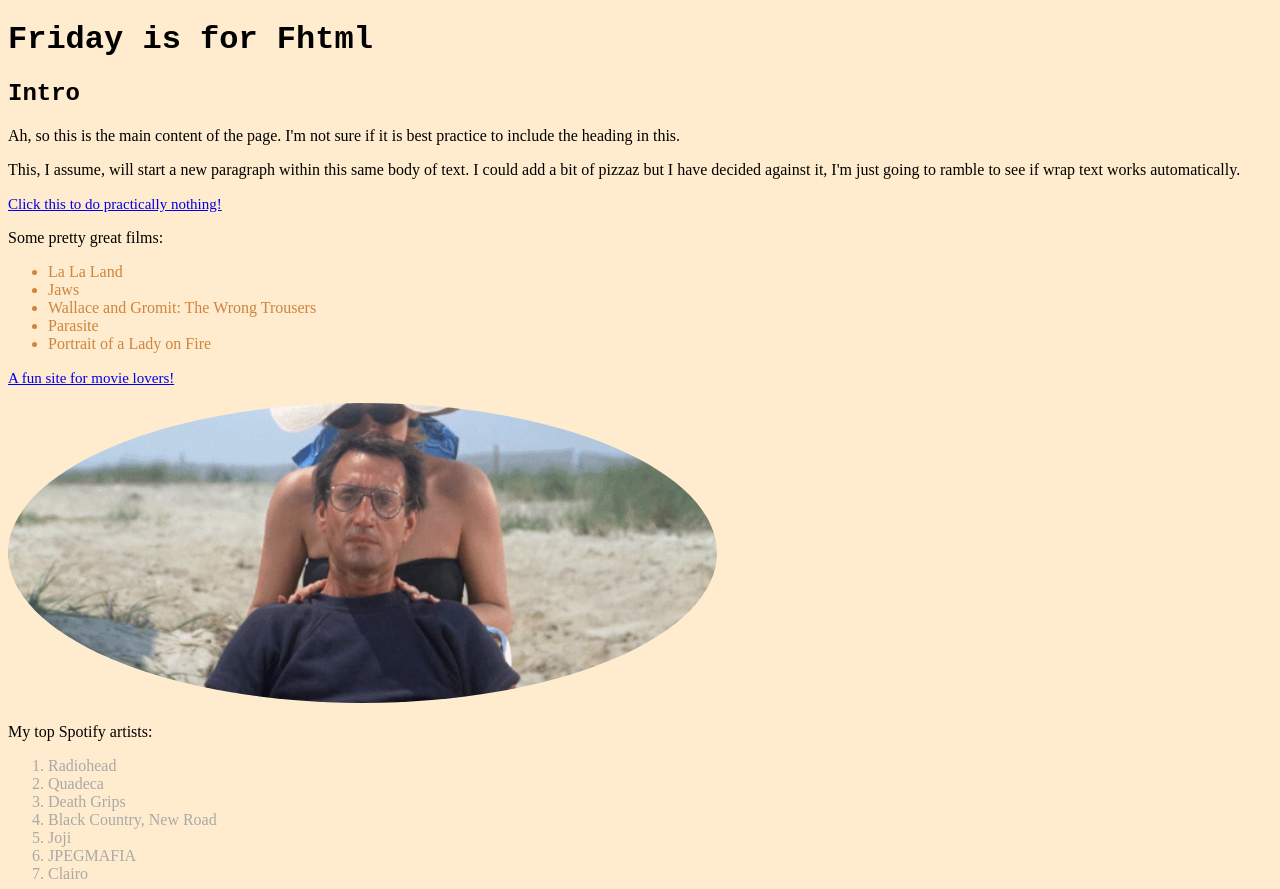
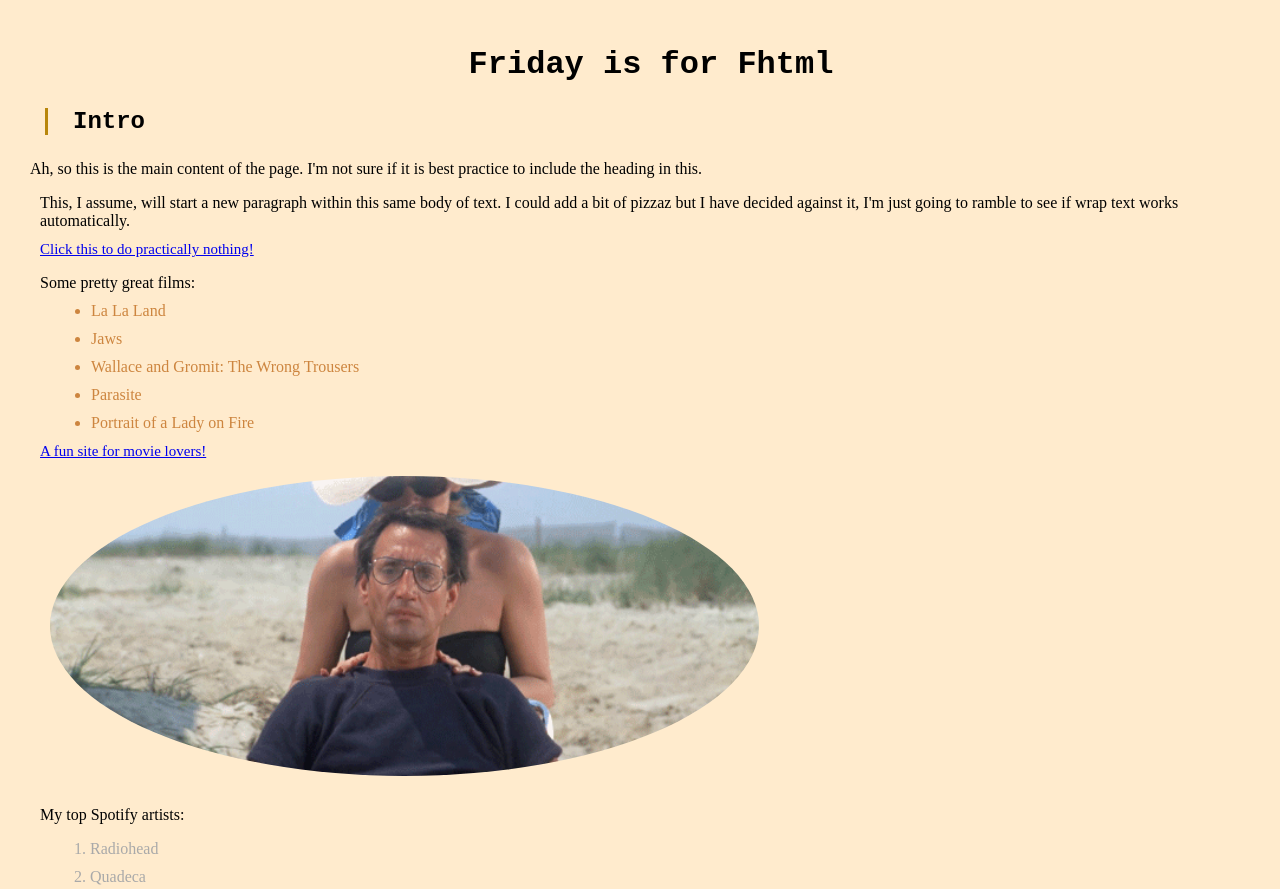
Before and after one commit to Auchendale/auchendale.github.io, a plain HTML site: page html-friday.html in a window 1280 px wide. Shown: the top 889 px of the page. Drawn offline with Linux system fonts and the light colour scheme.

Commit message:
Section 9: CSS

```diff
--- a/css-friday.css
+++ b/css-friday.css
@@ -1,5 +1,7 @@
 * {
     background-color: blanchedalmond;
+    margin-left: 10px;
+    margin-bottom: 10px;
 }
 
 #quadeca_album_cover {
@@ -8,19 +10,27 @@
 }
 #jaws_push_pull {
     border-radius: 50%;
-    height: 300px
+    height: 300px;
 }
 h1{
     font-family: 'Courier New', Courier, monospace;
+    padding-top: 25px;
+    text-align: center;
 }
 h2{
     font-family: 'Courier New', Courier, monospace;
+    margin: 25px;
+    padding-left: 25px;
+    border-left: darkgoldenrod;
+    border-style: hidden hidden hidden solid;
 }
 a{
     font-size: 15px;
 }
 ul {
     color:peru;
+    width: 95%;
+    margin: auto;
 }
 ol{
     color: darkgrey;
```
